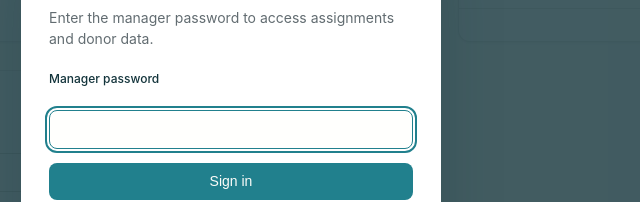
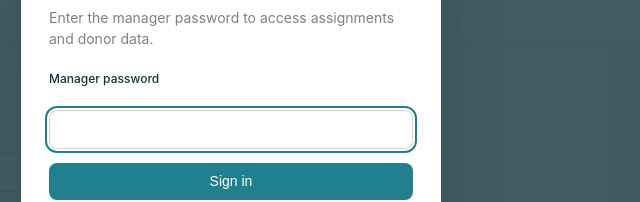
Before and after one commit to noofficial/CallTime, a website with bundled scripts: page public/manager.html in a window 1280 px wide. Shown: the part 265-467 px from the top of the page, 409-1049 px from the left. Built offline with nearby package versions, Linux system fonts and the light colour scheme; a web font is replaced by a local one.

Commit message:
Improve auth modal contrast

```diff
--- a/public/style.css
+++ b/public/style.css
@@ -823,6 +823,11 @@ textarea.input {
   max-width: 420px;
   width: min(100%, 420px);
   box-shadow: 0 32px 60px rgba(var(--color-slate-900-rgb), 0.25);
+  --color-text: var(--color-slate-900);
+  --color-text-secondary: rgba(var(--color-slate-500-rgb), 0.85);
+  --color-surface: var(--color-white);
+  --color-border: rgba(var(--color-brown-600-rgb), 0.25);
+  color: var(--color-text);
 }
 
 .auth-panel h1 {
@@ -841,6 +846,20 @@ textarea.input {
 
 .auth-form .form-control {
   width: 100%;
+}
+
+.auth-panel .form-control {
+  background-color: var(--color-surface);
+  color: var(--color-text);
+  border-color: var(--color-border);
+}
+
+.auth-panel .form-control::placeholder {
+  color: rgba(var(--color-slate-500-rgb), 0.7);
+}
+
+.auth-panel select.form-control {
+  background-image: var(--select-caret-light);
 }
 
 .auth-form--busy {
```
